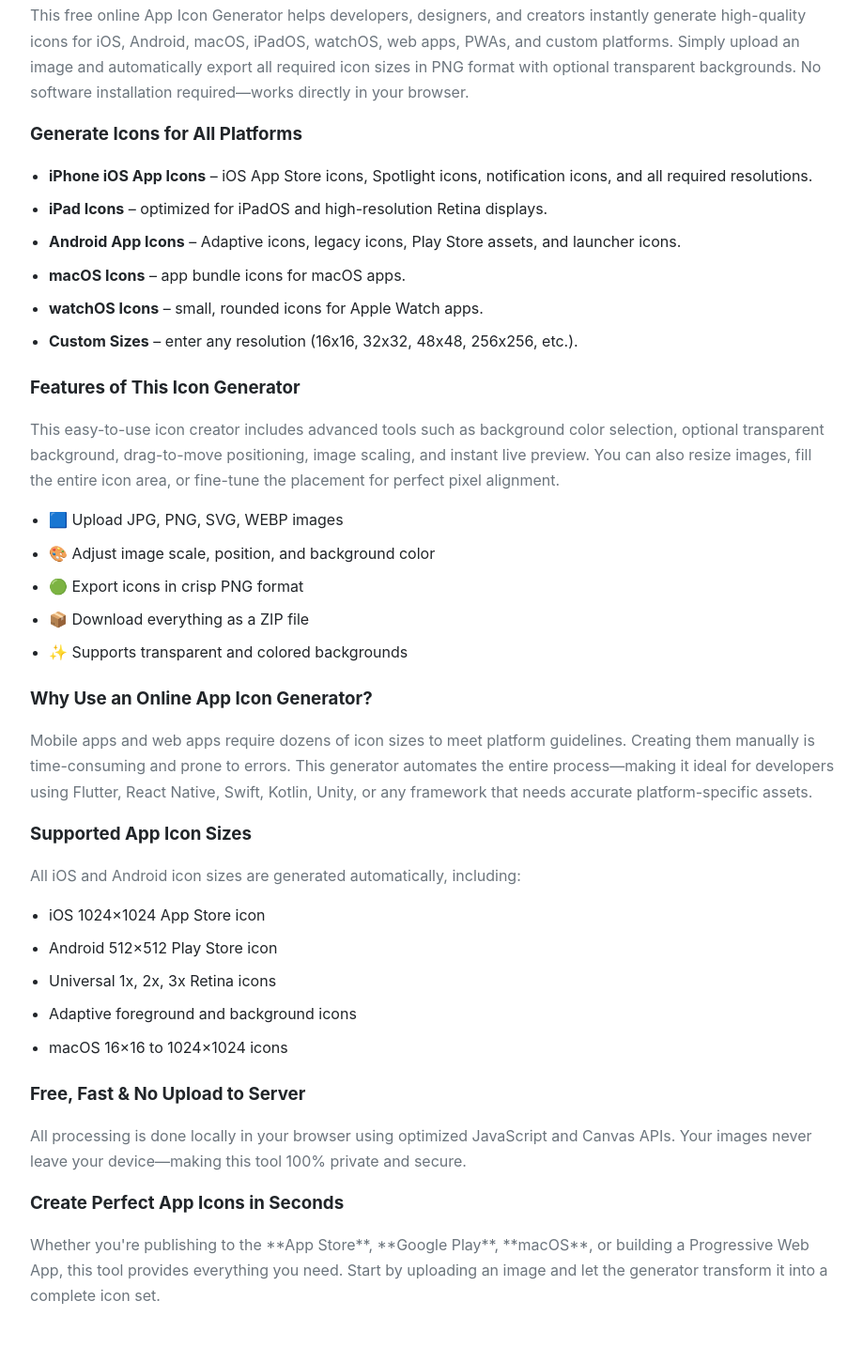
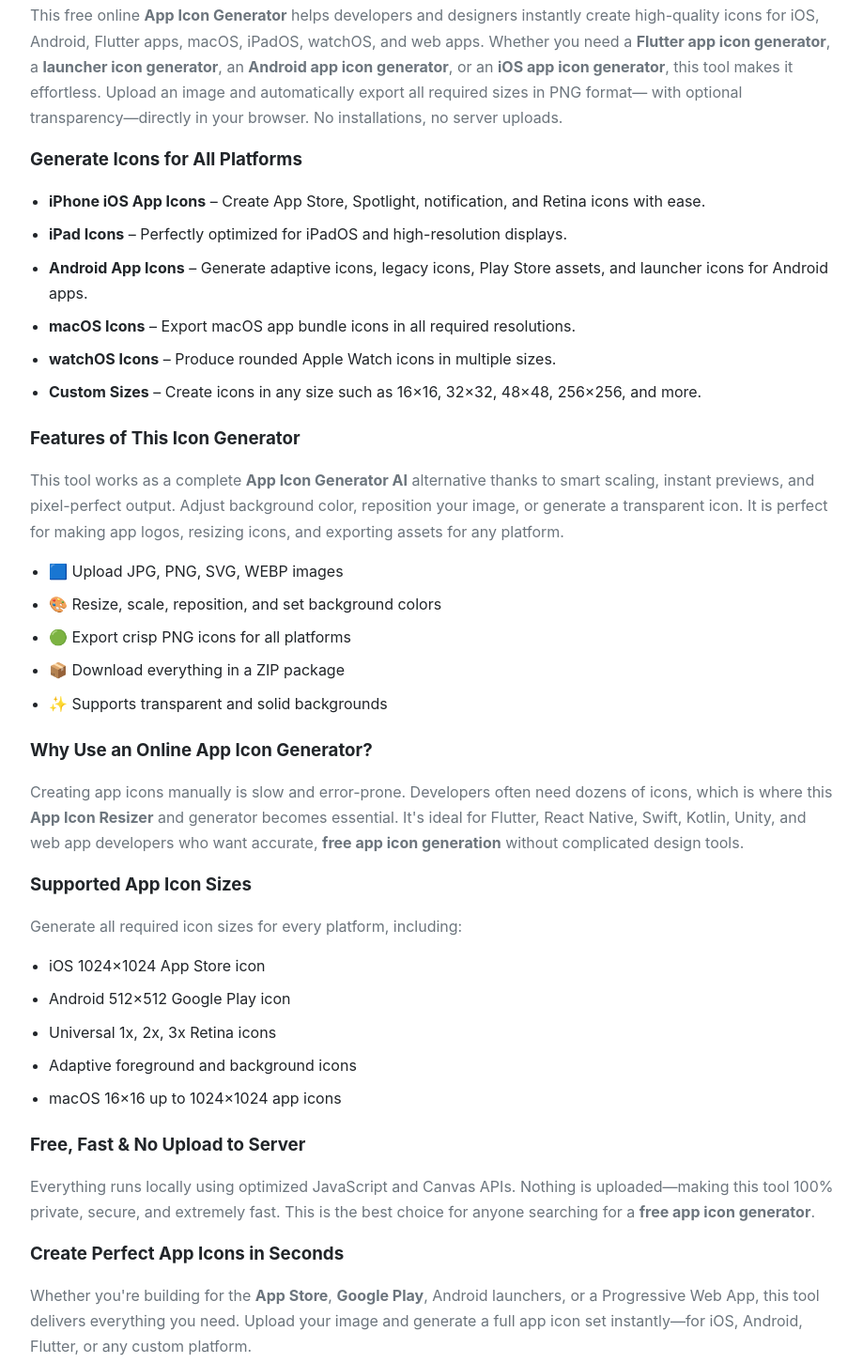
Before and after one commit to oddbuddy/appicon, a plain HTML site: page index.html in a window 1280 px wide. Shown: the part 1913-3364 px from the top of the page at 94% size, without its empty margins (178-1097 px from the left). Drawn offline with nearby package versions, Linux system fonts and the light colour scheme.

Commit message:
keyword changed

```diff
--- a/index.html
+++ b/index.html
@@ -179,67 +179,71 @@ j=d.createElement(s),dl=l!='dataLayer'?'&l='+l:'';j.async=true;j.src=
     <div class="container">
         <h2>About This App Icon Generator</h2>
         <p>
-            This free online App Icon Generator helps developers, designers, and creators instantly generate
-            high-quality icons for iOS, Android, macOS, iPadOS, watchOS, web apps, PWAs, and custom platforms.
-            Simply upload an image and automatically export all required icon sizes in PNG format with optional
-            transparent backgrounds. No software installation required—works directly in your browser.
+            This free online <strong>App Icon Generator</strong> helps developers and designers instantly create
+            high-quality icons for iOS, Android, Flutter apps, macOS, iPadOS, watchOS, and web apps.
+            Whether you need a <strong>Flutter app icon generator</strong>, a <strong>launcher icon generator</strong>,
+            an <strong>Android app icon generator</strong>, or an <strong>iOS app icon generator</strong>, this tool
+            makes it effortless. Upload an image and automatically export all required sizes in PNG format—
+            with optional transparency—directly in your browser. No installations, no server uploads.
         </p>
 
         <h3>Generate Icons for All Platforms</h3>
         <ul>
-            <li><strong>iPhone iOS App Icons</strong> – iOS App Store icons, Spotlight icons, notification icons, and all required resolutions.</li>
-            <li><strong>iPad Icons</strong> – optimized for iPadOS and high-resolution Retina displays.</li>
-            <li><strong>Android App Icons</strong> – Adaptive icons, legacy icons, Play Store assets, and launcher icons.</li>
-            <li><strong>macOS Icons</strong> – app bundle icons for macOS apps.</li>
-            <li><strong>watchOS Icons</strong> – small, rounded icons for Apple Watch apps.</li>
-            <li><strong>Custom Sizes</strong> – enter any resolution (16x16, 32x32, 48x48, 256x256, etc.).</li>
+            <li><strong>iPhone iOS App Icons</strong> – Create App Store, Spotlight, notification, and Retina icons with ease.</li>
+            <li><strong>iPad Icons</strong> – Perfectly optimized for iPadOS and high-resolution displays.</li>
+            <li><strong>Android App Icons</strong> – Generate adaptive icons, legacy icons, Play Store assets, and launcher icons for Android apps.</li>
+            <li><strong>macOS Icons</strong> – Export macOS app bundle icons in all required resolutions.</li>
+            <li><strong>watchOS Icons</strong> – Produce rounded Apple Watch icons in multiple sizes.</li>
+            <li><strong>Custom Sizes</strong> – Create icons in any size such as 16×16, 32×32, 48×48, 256×256, and more.</li>
         </ul>
 
         <h3>Features of This Icon Generator</h3>
         <p>
-            This easy-to-use icon creator includes advanced tools such as background color selection,
-            optional transparent background, drag-to-move positioning, image scaling, and instant live preview.
-            You can also resize images, fill the entire icon area, or fine-tune the placement for perfect pixel alignment.
+            This tool works as a complete <strong>App Icon Generator AI</strong> alternative thanks to
+            smart scaling, instant previews, and pixel-perfect output. Adjust background color, reposition
+            your image, or generate a transparent icon. It is perfect for making app logos, resizing icons,
+            and exporting assets for any platform.
         </p>
         <ul>
             <li>🟦 Upload JPG, PNG, SVG, WEBP images</li>
-            <li>🎨 Adjust image scale, position, and background color</li>
-            <li>🟢 Export icons in crisp PNG format</li>
-            <li>📦 Download everything as a ZIP file</li>
-            <li>✨ Supports transparent and colored backgrounds</li>
+            <li>🎨 Resize, scale, reposition, and set background colors</li>
+            <li>🟢 Export crisp PNG icons for all platforms</li>
+            <li>📦 Download everything in a ZIP package</li>
+            <li>✨ Supports transparent and solid backgrounds</li>
         </ul>
 
         <h3>Why Use an Online App Icon Generator?</h3>
         <p>
-            Mobile apps and web apps require dozens of icon sizes to meet platform guidelines.
-            Creating them manually is time-consuming and prone to errors.
-            This generator automates the entire process—making it ideal for developers using Flutter,
-            React Native, Swift, Kotlin, Unity, or any framework that needs accurate platform-specific assets.
+            Creating app icons manually is slow and error-prone. Developers often need dozens of icons, which
+            is where this <strong>App Icon Resizer</strong> and generator becomes essential. It's ideal for
+            Flutter, React Native, Swift, Kotlin, Unity, and web app developers who want accurate, <strong>free app icon generation</strong>
+            without complicated design tools.
         </p>
 
         <h3>Supported App Icon Sizes</h3>
         <p>
-            All iOS and Android icon sizes are generated automatically, including:
+            Generate all required icon sizes for every platform, including:
         </p>
         <ul>
             <li>iOS 1024×1024 App Store icon</li>
-            <li>Android 512×512 Play Store icon</li>
+            <li>Android 512×512 Google Play icon</li>
             <li>Universal 1x, 2x, 3x Retina icons</li>
             <li>Adaptive foreground and background icons</li>
-            <li>macOS 16×16 to 1024×1024 icons</li>
+            <li>macOS 16×16 up to 1024×1024 app icons</li>
         </ul>
 
         <h3>Free, Fast & No Upload to Server</h3>
         <p>
-            All processing is done locally in your browser using optimized JavaScript and Canvas APIs.
-            Your images never leave your device—making this tool 100% private and secure.
+            Everything runs locally using optimized JavaScript and Canvas APIs.
+            Nothing is uploaded—making this tool 100% private, secure, and extremely fast.
+            This is the best choice for anyone searching for a <strong>free app icon generator</strong>.
         </p>
 
         <h3>Create Perfect App Icons in Seconds</h3>
         <p>
-            Whether you're publishing to the **App Store**, **Google Play**, **macOS**, or building a
-            Progressive Web App, this tool provides everything you need.
-            Start by uploading an image and let the generator transform it into a complete icon set.
+            Whether you're building for the <strong>App Store</strong>, <strong>Google Play</strong>, Android launchers, or a
+            Progressive Web App, this tool delivers everything you need. Upload your image and generate a full
+            app icon set instantly—for iOS, Android, Flutter, or any custom platform.
         </p>
     </div>
 </section>
```
